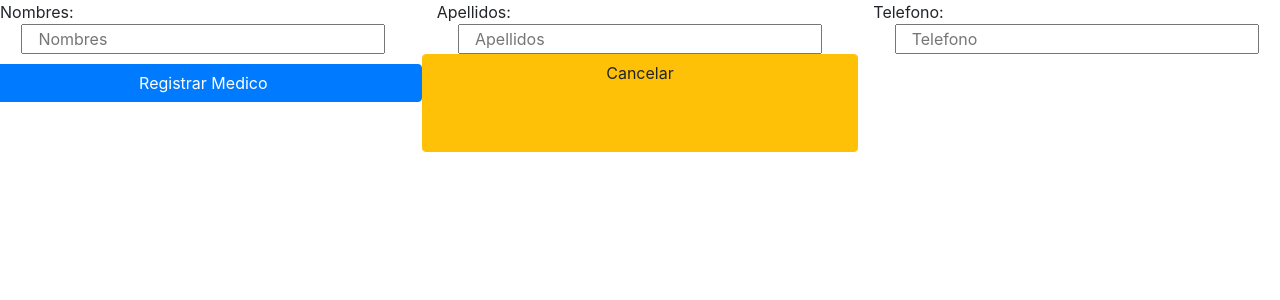
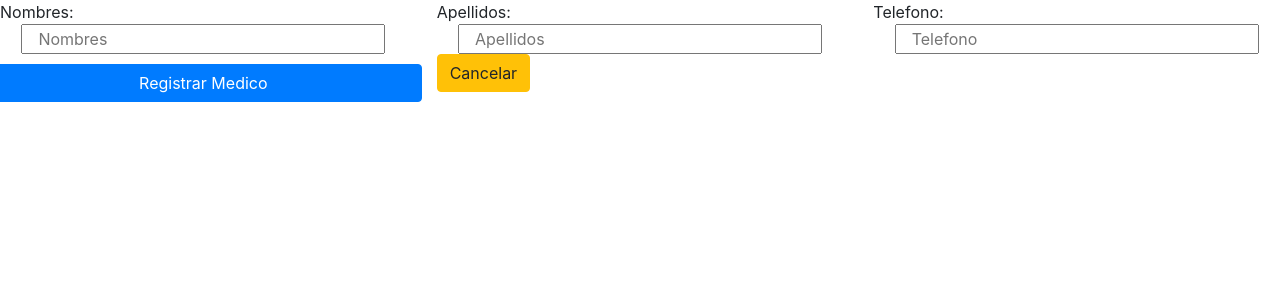
Before and after one commit to rolibb/react_example, a React (Create React App) app: page /crearDoctor in a window 1280 px wide. Shown: the top 300 px of the page. Built offline with nearby package versions, Linux system fonts and the light colour scheme.

Commit message:
small fix

```diff
--- a/src/components/DoctorFormx.js
+++ b/src/components/DoctorFormx.js
@@ -1,10 +1,16 @@
 import React from 'react'
 import {Link} from 'react-router-dom'
 import './DoctorForm.css'
-const DoctorFormx = ({handleInput, handleBoton, formulario}) => {
+const DoctorFormx = ({handleInput, handleBoton, formulario, match}) => {
+        let show_error = null
+
+        if (formulario.error.length > 0) {
+            show_error = <div className="col-12"> {formulario.error} </div>
+        }
 
     return  (
            <div className="row">
+                {show_error}
                <div className="col-4">
                    <div className="row">
                        <div className="col-12">Nombres:</div>
@@ -37,8 +43,10 @@ const DoctorFormx = ({handleInput, handleBoton, formulario}) => {
                        Registrar Medico
                        </button>
 
-                       <Link className="col-4 btn btn-warning" to="/">
+                       <Link className="col-4 " to="/">
+                       <button className="btn btn-warning">
                         Cancelar
+                        </button>
                        </Link>
                    </div>
                </div>
```
